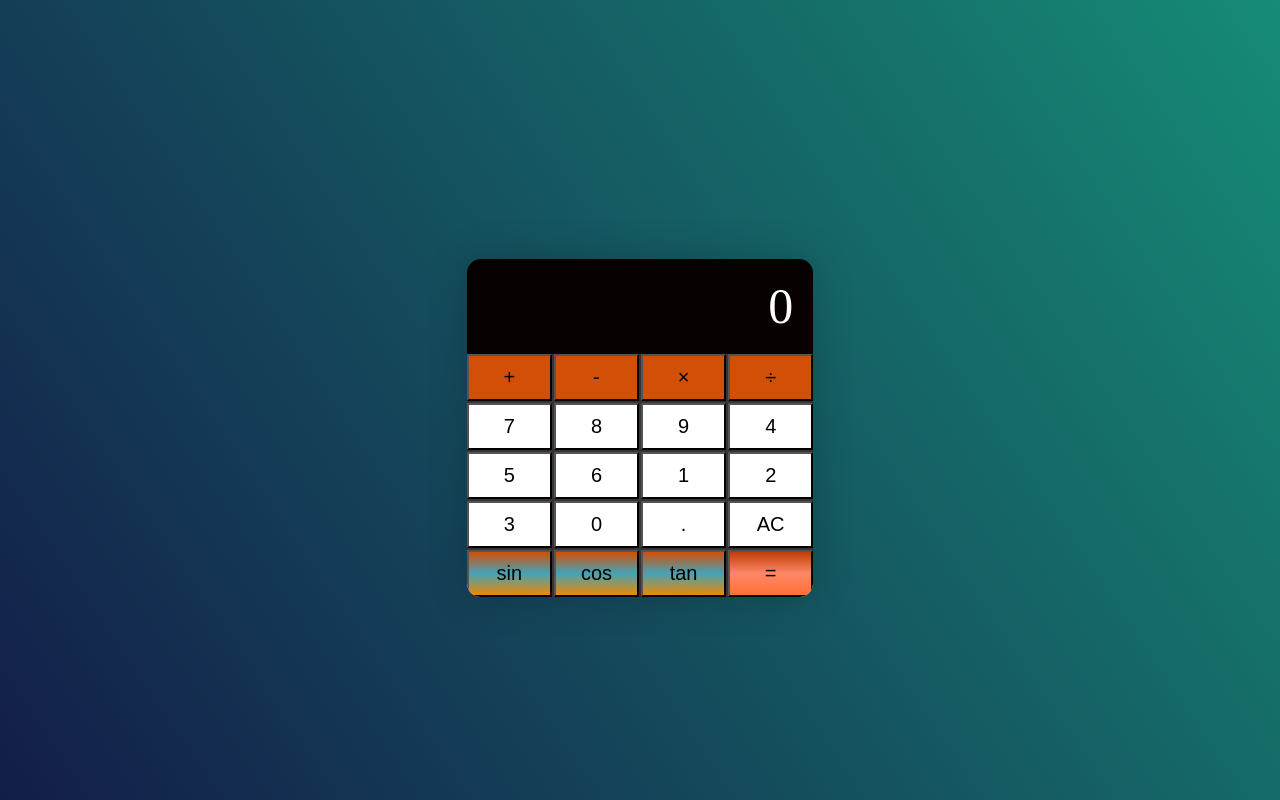
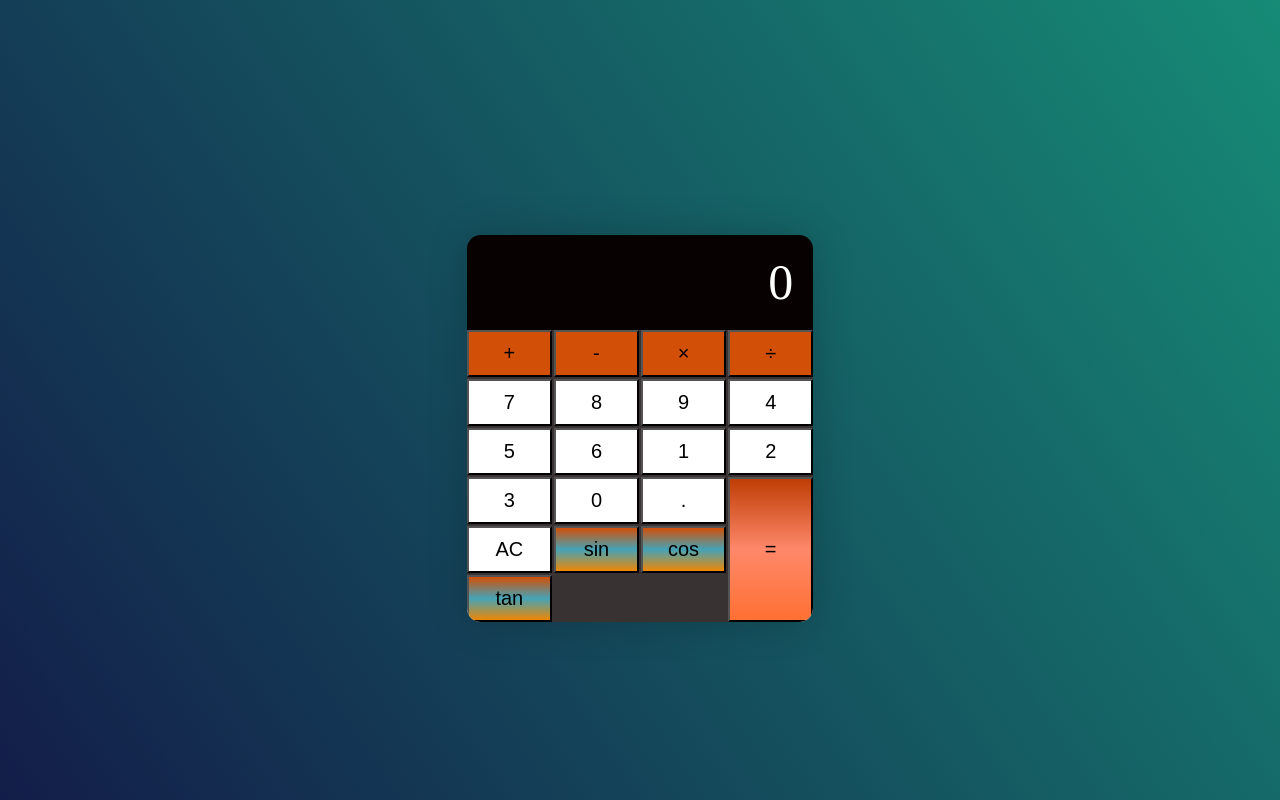
Before and after one commit to Wise1m/HTML-Calculator, a plain HTML site: page Index.html in a window 1280 px wide. Drawn offline with Linux system fonts and the light colour scheme.

Commit message:
Update Style.css

```diff
--- a/Style.css
+++ b/Style.css
@@ -76,6 +76,8 @@ body{
 
 .key--equal{
     background-image: linear-gradient(#c03e06, #fe886a, #ff7033);
+    grid-column: -2;
+    grid-row:4 / span 3;
 }
 
 .key--trigFunction{
```
